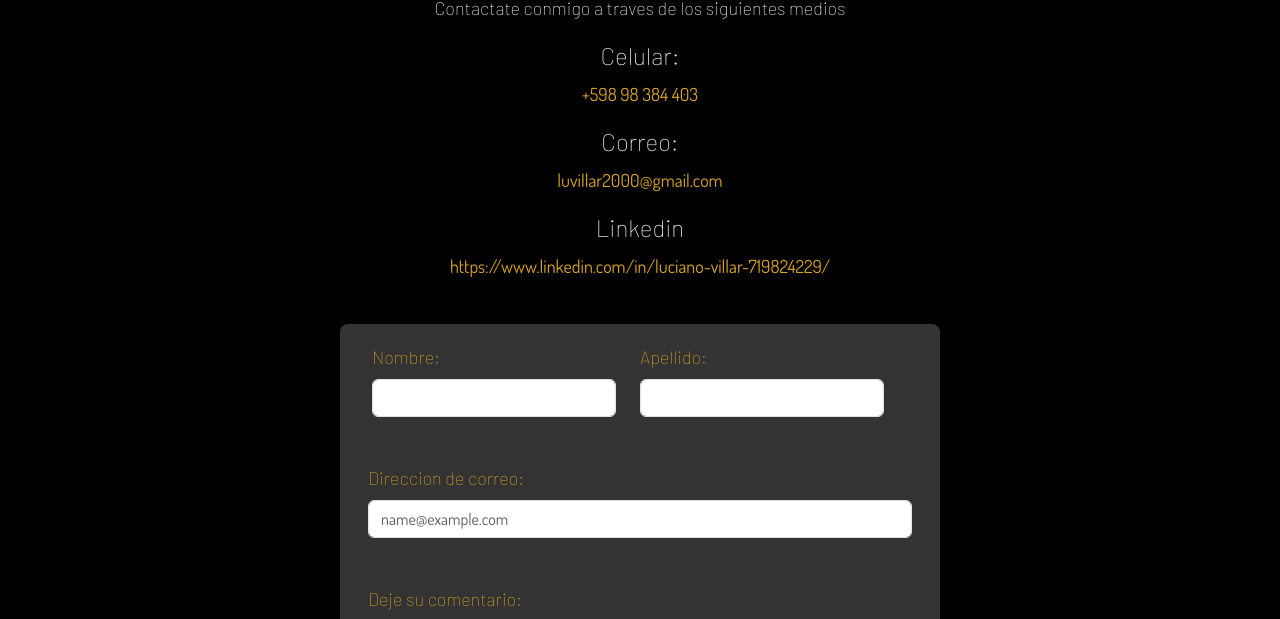
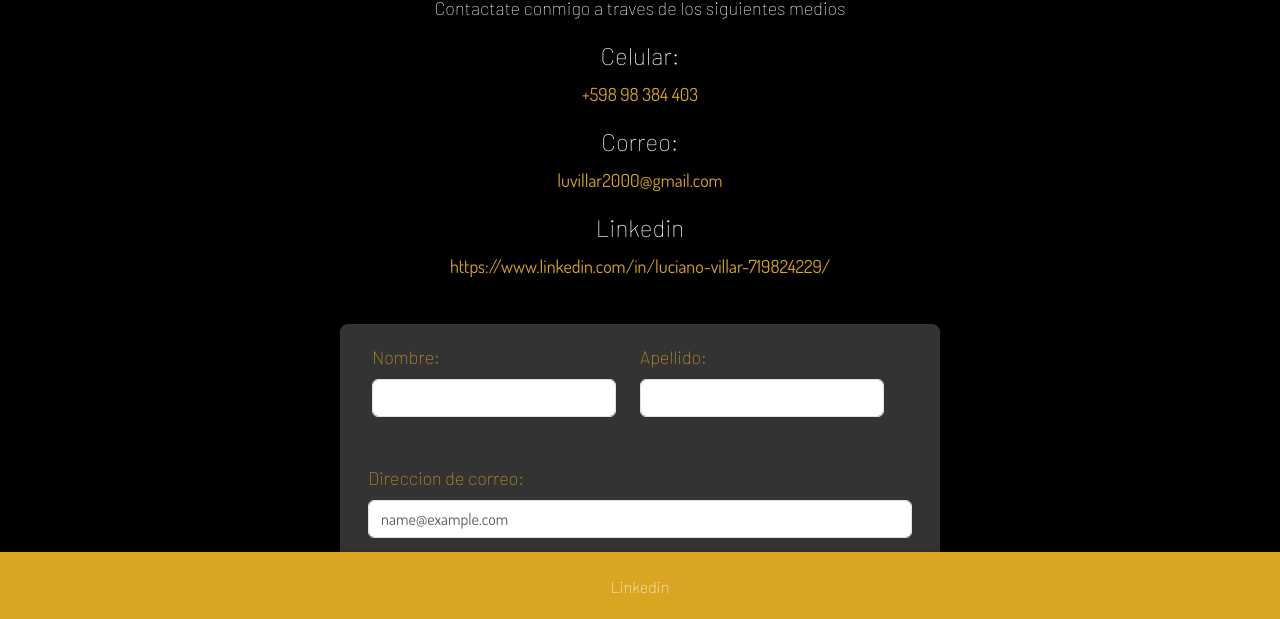
Before and after one commit to LucianoVillar/LucianoVillarPortfolio, a plain HTML site: page html/contacto.html in a window 1280 px wide. Shown: the part 178-797 px from the top of the page. Drawn offline with nearby package versions, Linux system fonts and the light colour scheme.

Commit message:
Coreccion del footer y css

```diff
--- a/styles/main.css
+++ b/styles/main.css
@@ -70,7 +70,10 @@ footer {
     align-items: center;
     box-shadow: 0 -2px 5px rgba(0, 0, 0, 0.1);
     height: 70px;
-
+    padding: 10px;
+    position: fixed;
+    bottom: 0;
+    width: 100%;
 }
 
 footer a {
```
